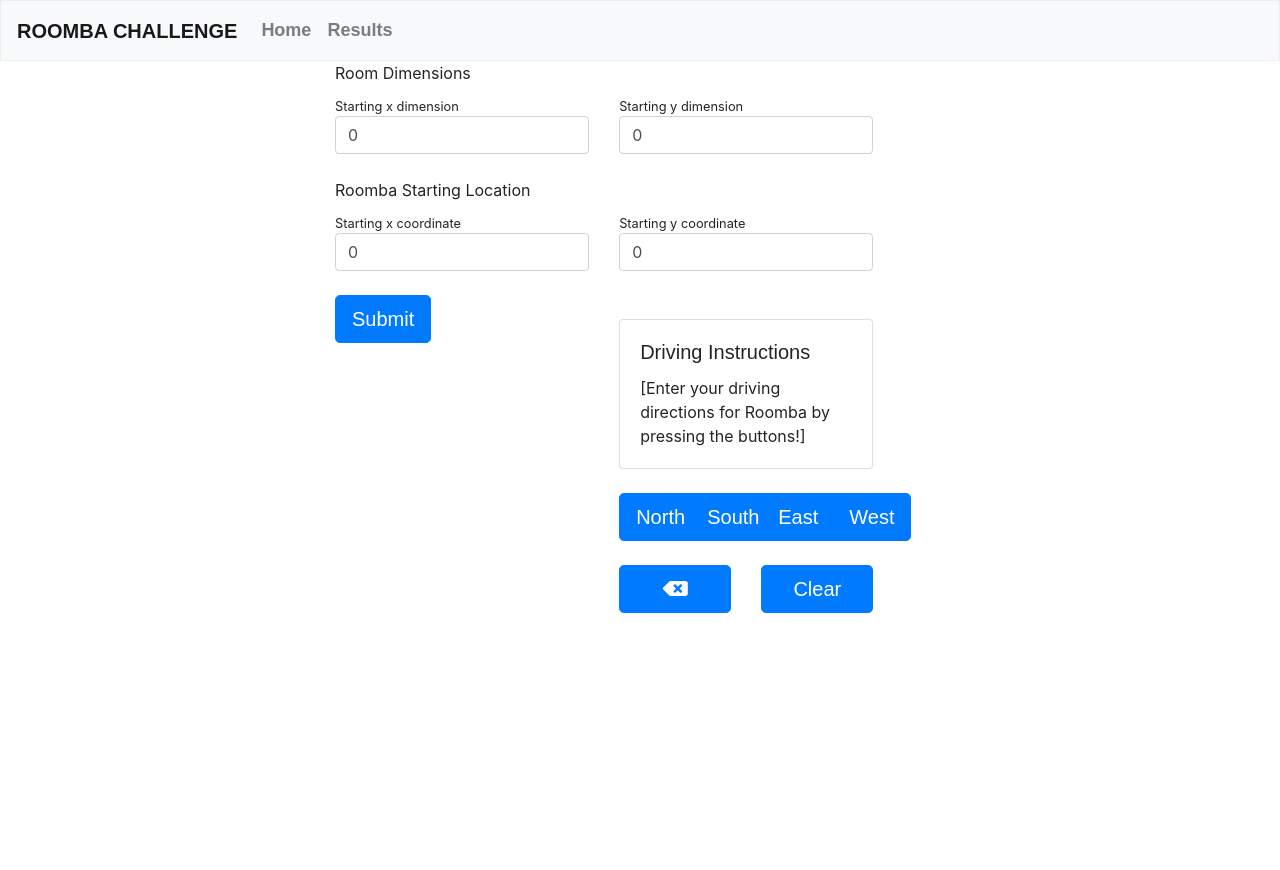
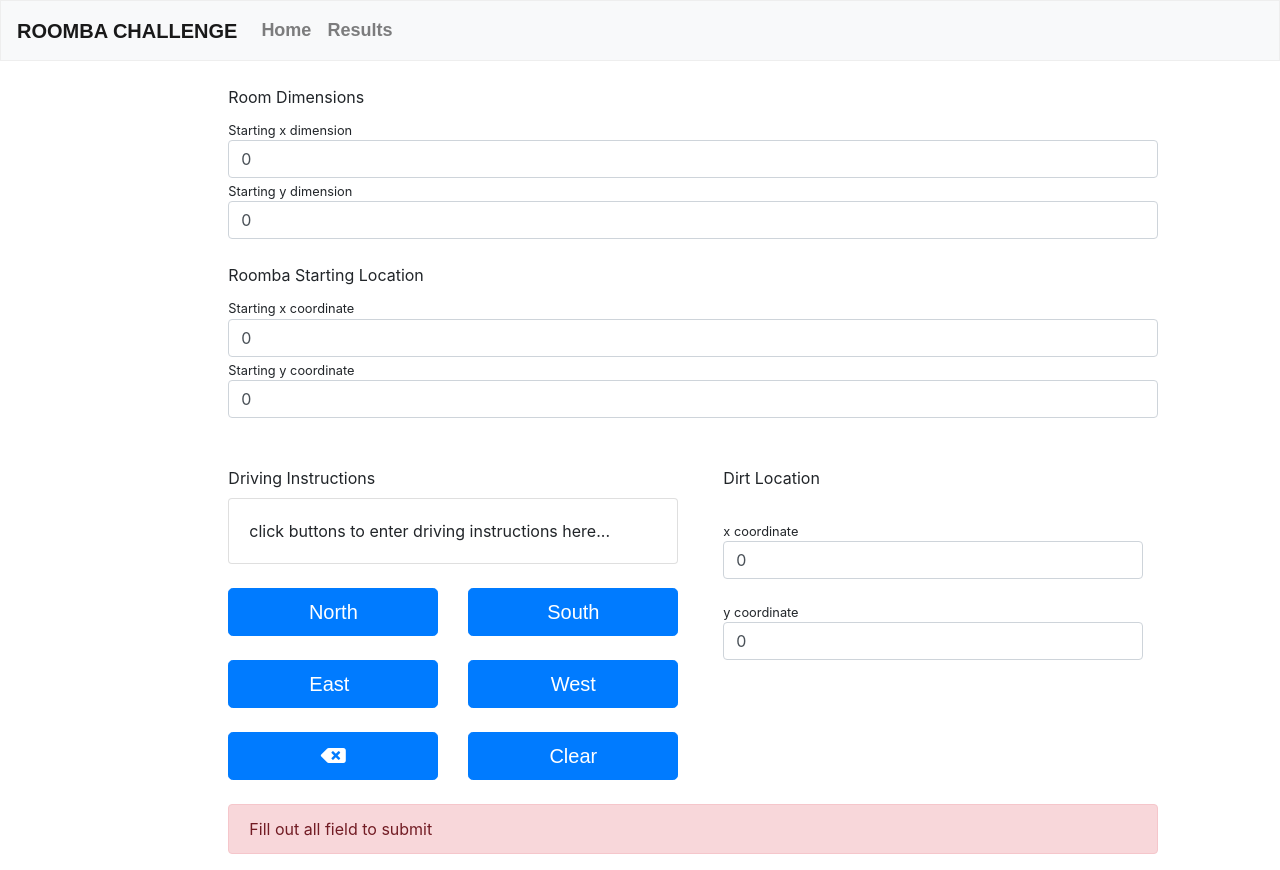
Before and after one commit to CodingErik/roomba-app, a React (Create React App) app: page / in a window 1280 px wide. Before the commit the page ends 800 px from the top, so only its background shows below. Built offline with nearby package versions, Linux system fonts and the light colour scheme; a web font is replaced by a local one.

Commit message:
all fields and requirement validations are functional

```diff
--- a/src/components/Alert.js
+++ b/src/components/Alert.js
@@ -3,9 +3,9 @@
 import React from 'react'
 
 function AlertMsg(props) {
-    const { msg } = props;
+    const { msg, color } = props;
     return (
-        <Alert variant='primary'>
+        <Alert variant={color}>
             {msg}
         </Alert>
     )
--- a/src/components/DrivingCard.js
+++ b/src/components/DrivingCard.js
@@ -7,13 +7,14 @@
         clicked
     } = props;
     return (
-        <Card>
-            <Card.Body>
-                <Card.Title>Driving Instructions</Card.Title>
-                <Card.Text>
-                    [{clicked && drivingInstructions? drivingInstructions + ',': 'Enter your driving directions for Roomba by pressing the buttons!'}]
+        <div>
+            <Card>
+                <Card.Body>
+                    <Card.Text>
+                        {clicked && drivingInstructions ? drivingInstructions + ',' : 'click buttons to enter driving instructions here... '}
                 </Card.Text>
-            </Card.Body>
-        </Card>
+                </Card.Body>
+            </Card>
+        </div>
     )
 }
--- a/src/pages/Home.js
+++ b/src/pages/Home.js
@@ -14,6 +14,7 @@
     clearDrivingInstructions,
     addRoomDimension,
     addRoombaLocation,
+    addDirtLocation,
     addSubmitMessage
 } from '../actions';
 import { useDispatch, useSelector } from 'react-redux';
@@ -27,6 +28,8 @@
 
 
 function Home(props) {
+
+    const [element, setElement] = useState('')
 
     const dispatch = useDispatch();
 
@@ -53,8 +56,9 @@
             yRoomDimension: 0,
             xRoombaStarting: 0,
             yRoombaStarting: 0,
-            dirtLocation: [],
-            drivingInstructions: [],
+            xDirtLocation: 0,
+            yDirtLocation: 0,
+            drivingInstructions: '',
         },
         // dirty
         validationSchema: Yup.object().shape({
@@ -62,8 +66,8 @@
             yRoomDimension: Yup.number().required('Required').min(0, 'y coordinate must be zero or greater'),
             xRoombaStarting: Yup.number().required('Required').min(0, 'x Roomba coordinate must be zero or greater'),
             yRoombaStarting: Yup.number().required('Required').min(0, 'y Roomba coordinate must be zero or greater'),
-            dirtLocation: Yup.array().of(Yup.object({x: Yup.number(), y: Yup.number()})),
-            drivingInstructions: Yup.array(Yup.string()),
+            xDirtLocation: Yup.number().required('Required').min(0, 'x dirt coordinate must be zero or greater'),
+            yDirtLocation: Yup.number().required('Required').min(0, 'y dirt coordinate must be zero or greater'),
         }),
 
         onSubmit: (values) => {
@@ -71,6 +75,7 @@
             // here we will add the starting values for roomba
             dispatch(addRoomDimension([values.xRoomDimension, values.yRoomDimension]))
             dispatch(addRoombaLocation([values.xRoombaStarting, values.yRoombaStarting]))
+            dispatch(addDirtLocation([values.xDirtLocation, values.yDirtLocation]))
 
             dispatch(addSubmitMessage('your info has been submitted 😊, your result are available in the Results page!'))
             setTimeout(function () {
@@ -89,19 +94,22 @@
     const backspace = () => dispatch(backspaceDrivingInstructions());
     const clear = () => dispatch(clearDrivingInstructions());
 
+    const makeDiv = () => setElement(element.concat('hello this created'));
+
+
 
     return (
         <Container fluid>
             <Row>
-                <Col md={{ span: 9, offset: 3 }}>
+                <Col md={{ span: 9, offset: 2 }} className='mt-4' >
                     <Form onSubmit={formik.handleSubmit} >
                         <Form.Row>
-                            <Col xs={7}>
+                            <Col xs={12}>
                                 <Row>
                                     <Col xs={12}>
                                         <Form.Label>Room Dimensions </Form.Label>
                                     </Col>
-                                    <Col xs={6}>
+                                    <Col xs={12}>
                                         <Form.Text>Starting x dimension</Form.Text>
                                         <Form.Control
                                             type="number"
@@ -112,7 +120,7 @@
                                             {formik.errors.xRoomDimension}
                                         </Form.Control.Feedback>
                                     </Col>
-                                    <Col xs={6}>
+                                    <Col xs={12}>
                                         <Form.Text>Starting y dimension</Form.Text>
                                         <Form.Control
                                             type="number"
@@ -126,7 +134,7 @@
                                     <Col xs={12} className='mt-4' >
                                         <Form.Label>Roomba Starting Location </Form.Label>
                                     </Col>
-                                    <Col xs={6}>
+                                    <Col xs={12}>
                                         <Form.Text>Starting x coordinate</Form.Text>
                                         <Form.Control
                                             type="number"
@@ -137,7 +145,7 @@
                                             {formik.errors.xRoombaStarting}
                                         </Form.Control.Feedback>
                                     </Col>
-                                    <Col xs={6}>
+                                    <Col xs={12}>
                                         <Form.Text>Starting y coordinate</Form.Text>
                                         <Form.Control
                                             type="number"
@@ -148,35 +156,28 @@
                                             {formik.errors.yRoombaStarting}
                                         </Form.Control.Feedback>
                                     </Col>
-                                    <Col xs={6} className='mt-4' >
-                                        <Button size='lg' variant="primary" type="submit">
-                                            Submit
-                                        </Button>
-                                        <Form.Control.Feedback type="isValid">
-                                            {
-                                                submitMsg ? <Alert msg={submitMsg} /> : ''
-                                            }
-                                        </Form.Control.Feedback>
-                                    </Col>
-                                    <Col xs={6} className='mt-4' >
+                                    <Col xs={12} md={6} className='mt-4' >
                                         <Row>
                                             <Col xs={12} className='mt-4' >
+                                                <Form.Label>Driving Instructions</Form.Label>
+                                            </Col>
+                                            <Col xs={12} >
                                                 <DrivingCard
                                                     drivingInstructions={drivingInstructions}
                                                     clicked={clicked}
                                                 />
                                             </Col>
-                                            <Col xs={3} className='mt-4' >
-                                                <Button size="lg" onClick={north} >North</Button>
+                                            <Col xs={6} className='mt-4' >
+                                                <Button block size="lg" onClick={north} >North</Button>
                                             </Col>
-                                            <Col xs={3} className='mt-4' >
-                                                <Button size="lg" onClick={south} >South</Button>
+                                            <Col xs={6} className='mt-4' >
+                                                <Button block size="lg" onClick={south} >South</Button>
                                             </Col>
-                                            <Col xs={3} className='mt-4' >
-                                                <Button className='pr-4' size="lg" onClick={east} >East</Button>
+                                            <Col xs={6} className='mt-4' >
+                                                <Button block className='pr-4' size="lg" onClick={east} >East</Button>
                                             </Col>
-                                            <Col xs={3} className='mt-4' >
-                                                <Button size="lg" onClick={west} >West</Button>
+                                            <Col xs={6} className='mt-4' >
+                                                <Button block size="lg" onClick={west} >West</Button>
                                             </Col>
                                             <Col xs={6} className='mt-4' >
                                                 <Button block size="lg" onClick={backspace} >
@@ -187,6 +188,50 @@
                                                 <Button block size="lg" onClick={clear} >Clear</Button>
                                             </Col>
                                         </Row>
+                                    </Col>
+                                    <Col xs={12} md={6} className='mt-4' >
+                                        <Col xs={12} className='mt-4' >
+                                            <Form.Label>Dirt Location </Form.Label>
+                                        </Col>
+                                        <Col xs={12} className='mt-4' >
+                                            <Form.Text>x coordinate</Form.Text>
+                                            <Form.Control
+                                                type="number"
+                                                name="xDirtLocation"
+                                                isInvalid={formik.errors.xDirtLocation}
+                                                {...formik.getFieldProps('xDirtLocation')} />
+                                            <Form.Control.Feedback type="invalid">
+                                                {formik.errors.xDirtLocation}
+                                            </Form.Control.Feedback>
+                                        </Col>
+                                        <Col xs={12} className='mt-4'>
+                                            <Form.Text>y coordinate</Form.Text>
+                                            <Form.Control
+                                                type="number"
+                                                name="yDirtLocation"
+                                                isInvalid={formik.errors.yDirtLocation}
+                                                {...formik.getFieldProps('yDirtLocation')} />
+                                            <Form.Control.Feedback type="invalid">
+                                                {formik.errors.yDirtLocation}
+                                            </Form.Control.Feedback>
+                                        </Col>
+                                    </Col>
+                                    <Col xs={12} className='mt-4' >
+                                        {
+                                            drivingInstructions.length == 0 ? (
+                                                <Alert msg={'Fill out all field to submit'} color={'danger'} />
+                                            ) : (
+                                                    <Button size='lg' block variant="primary" type="submit">
+                                                        Submit
+                                                    </Button>
+                                                )
+
+                                        }
+                                        <Form.Control.Feedback type="isValid" >
+                                            {
+                                                submitMsg ? <Alert msg={submitMsg} color={'primary'} /> : ''
+                                            }
+                                        </Form.Control.Feedback>
                                     </Col>
                                 </Row>
                             </Col>
@@ -201,3 +246,39 @@
 }
 
 export default Home;
+
+
+
+
+
+
+{/* <input type="text"
+                                                    {...formik.getFieldProps('drivingInstructions')}
+                                                    value={drivingInstructions} />
+                                                {formik.errors.drivingInstructions} */}
+{/* <Form.Text
+                                                    // value={drivingInstructions}
+                                                    // onChange={(event)=> console.log(event.target.value)}
+                                                    // type="text"
+                                                    // maybe we do an onChange on this thing
+                                                    // name="drivingInstructions"
+                                                    isInvalid={formik.errors.drivingInstructions}
+                                                    {...formik.getFieldProps('drivingInstructions')}> */}
+{/* </Form.Text> */ }
+{/* {formik.errors.drivingInstructions} */ }
+{/* <Form.Control
+                                                    type="text"
+                                                    as="textarea"
+                                                    rows="3"
+                                                    // value={drivingInstructions}
+                                                    // value={this.state.val}
+                                                    // onChange={e => setState({ val: e.target.value })}
+                                                    // name="drivingInstructions"
+                                                    isInvalid={formik.errors.drivingInstructions}
+                                                    {...formik.getFieldProps('drivingInstructions')}>
+                                                     { drivingInstructions }
+                                                    </Form.Control>
+                                                <Form.Control.Feedback type="invalid">
+                                                    {formik.errors.drivingInstructions}
+                                                </Form.Control.Feedback> */}
+{/* <div> {drivingInstructions} </div> */ }
--- a/src/reducer.js
+++ b/src/reducer.js
@@ -35,6 +35,8 @@
       return { ...state, roombaLocation: action.payload }
     case ADD_DRIVING_INSTRUCTIONS:
       return { ...state, drivingInstructions: state.drivingInstructions.concat(action.payload), clicked: true }
+    case ADD_DIRT_LOCATION:
+      return { ...state, dirtLocation: action.payload }
     case BACKSPACE_DRIVING_INSTRUCTIONS:
       return { ...state, drivingInstructions: state.drivingInstructions.slice(0, -1) }
     case CLEAR_DRIVING_INSTRUCTIONS:
```
